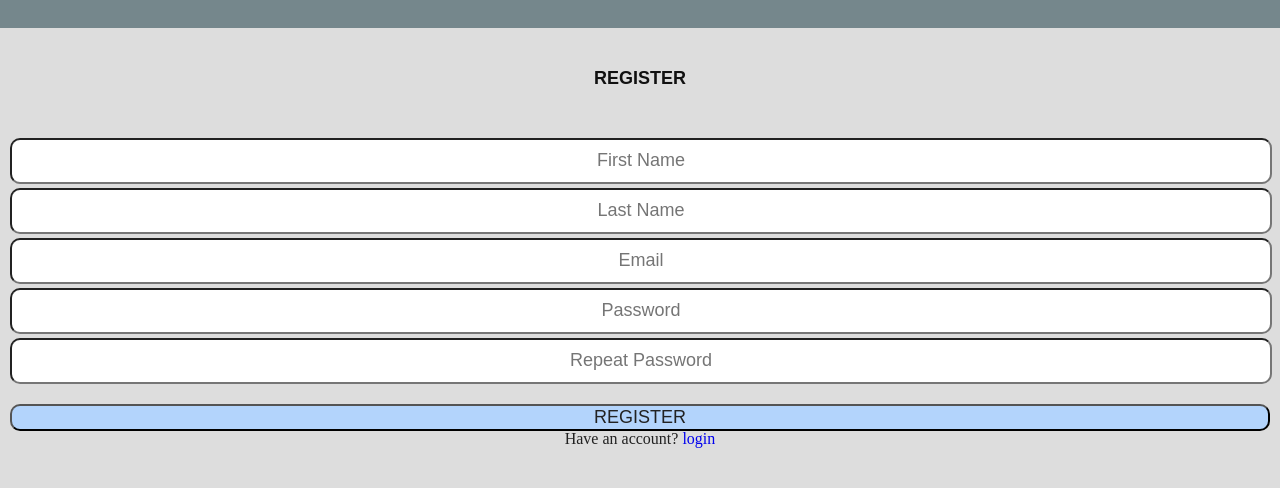
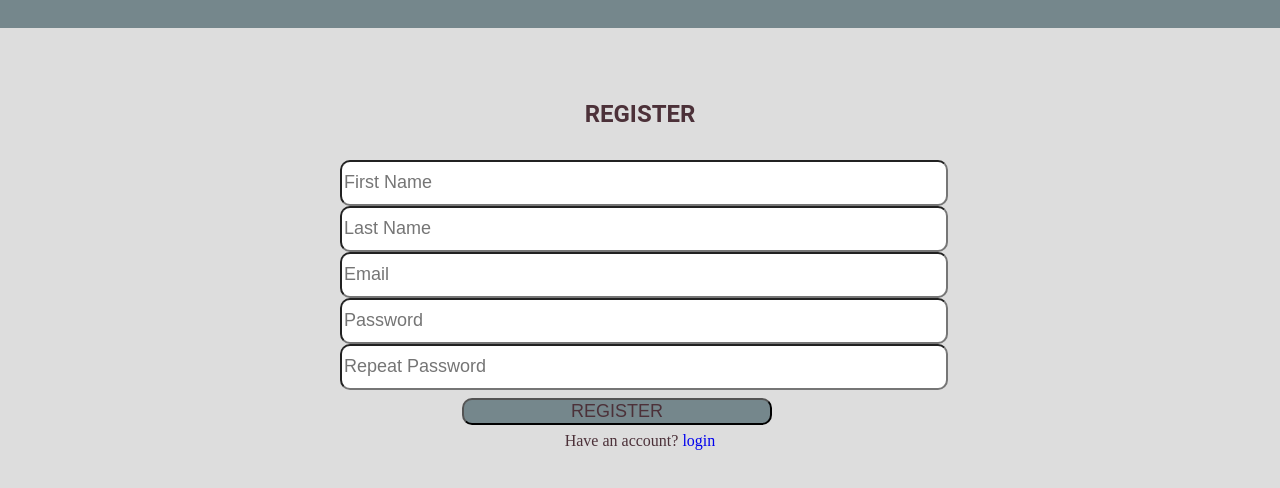
Before and after one commit to darmhoo/auto-mart, a plain HTML site: page UI/signup.html in a window 1280 px wide. Shown: the part 72-560 px from the top of the page. Drawn offline with Linux system fonts and the light colour scheme.

Commit message:
Feature signup page styled and looking good

```diff
--- a/UI/assets/css/styles.css
+++ b/UI/assets/css/styles.css
@@ -561,40 +561,69 @@ footer small{
 /* Sigup */
 .signup-div{
     width: 100%;
+    color: #4C3139;
 
 
 }
 .signup-div h3{
-    font-family: 'Nanum', Gothic, Arial;
+    font-family: 'Roboto', sans-serif;
     font-size: 18px;
     font-weight: 600;
-    line-height: 100px;
-    color: #111;
+    line-height: 72px;
+    color: #4C3139;
     text-align: center;
     text-transform: uppercase;
 }
 .signup-div form{
     margin: 10px;
-    width: calc(100% - 20px);
+    width: calc(100% - 30px);
 
 }
 .signup-div form input{
-    width: calc(100% - 10px);
-    padding: 2px 4px 4px 4px;
-    margin-bottom: 4px;
-    text-align: center;
+    width: calc(100% - 20px);
+    padding: 2px 2px 4px 2px;
+    margin-right: 10px;
+    margin-left: 10px;
     height: 36px;
     border-radius: 10px;
     font-size: 18px;
-    box-shadow: #111111 inset ;
+    box-shadow: #4C3139 ;
+
 }
 .signup-div button{
-    width: 100%;
-    margin-top: 16px;
+    width: 50%;
     font-size: 18px;
+    margin: 4px 80px;
     border-radius: 10px;
-    background-color: #b3d4fc;
+    background-color: #75878C;
+    color: #4C3139;
+
 }
 .signup-div p{
     text-align: center;
 }
+
+@media only screen and (min-width: 1000px) {
+    .signup-div{
+        width: 50%;
+        margin: 50px auto;
+
+
+    }
+    .signup-div h3{
+        font-size: 24px;
+        font-weight: 600;
+           }
+    .signup-div form{
+        width: calc(100% - 20px);
+        margin-left: 10px;
+        margin-right: 10px;
+    }
+    .signup-div button{
+
+        margin: 8px 132px;
+
+
+
+    }
+}
--- a/UI/signup.html
+++ b/UI/signup.html
@@ -9,6 +9,7 @@
     <meta name="keywords" content="buy cars, sell cars, very fast and safe">
     <meta name="description" content="Safe market place for cars">
     <meta name="author" content="Oladeji Omodamola">
+    <link rel="stylesheet" href="https://use.fontawesome.com/releases/v5.8.2/css/all.css" integrity="sha384-oS3vJWv+0UjzBfQzYUhtDYW+Pj2yciDJxpsK1OYPAYjqT085Qq/1cq5FLXAZQ7Ay" crossorigin="anonymous">
 </head>
 <body>
 <header id="#home">
```
